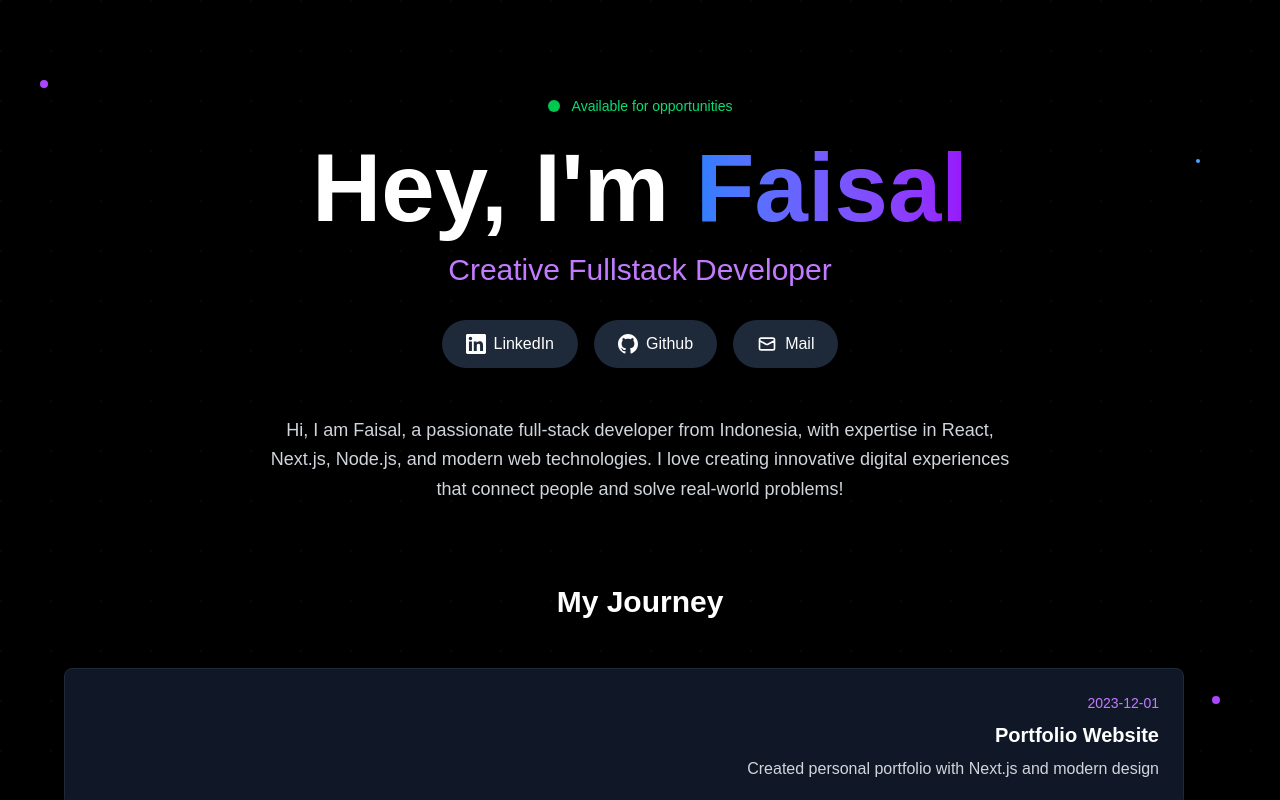
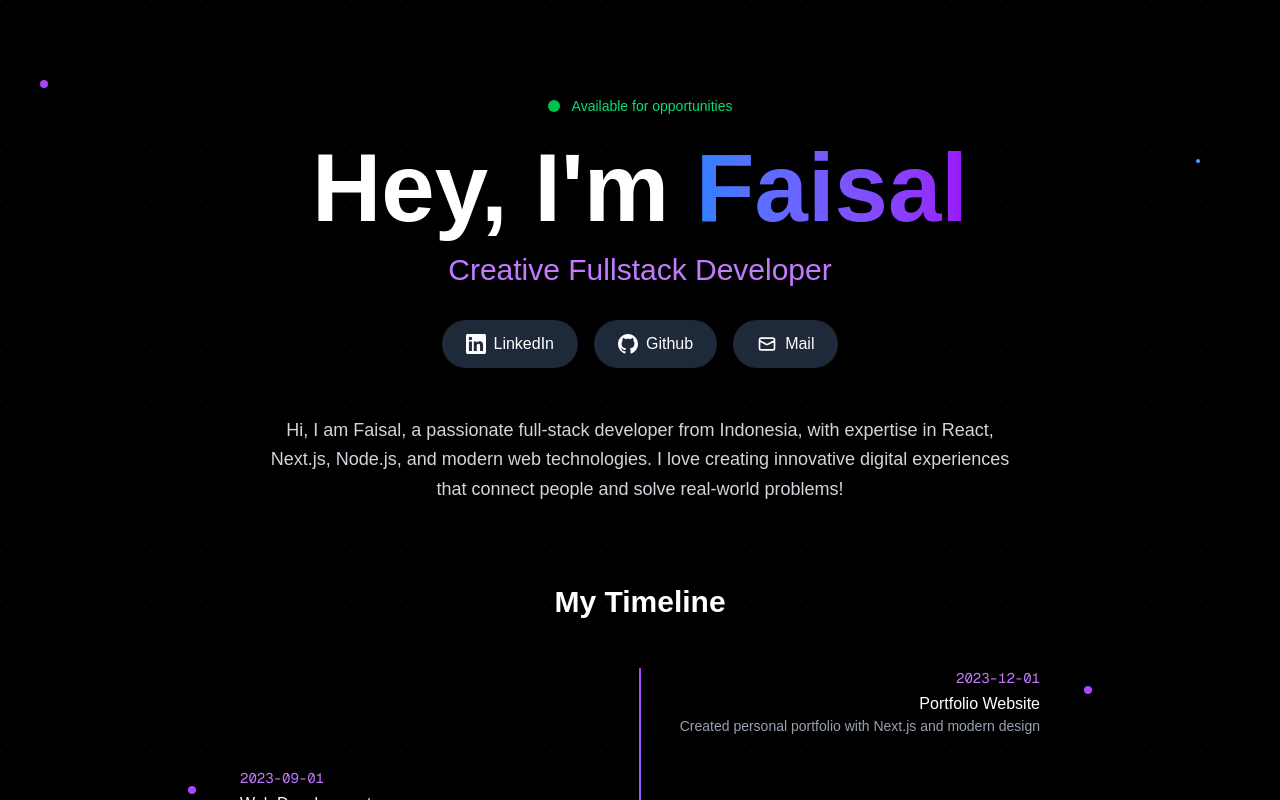
Before and after one commit to FaisalBraitQurohman/faisal-portfolio, a Next.js app: page / in a window 1280 px wide. Shown: the top 800 px of the page. Built offline with nearby package versions, Linux system fonts and the light colour scheme.

Commit message:
Update timeline to match reference design with clean alternating layout

```diff
--- a/app/page.tsx
+++ b/app/page.tsx
@@ -78,8 +78,8 @@ export default function Home() {
 
         {/* Timeline Section */}
         <section className="mb-20">
-          <h2 className="text-3xl font-bold mb-12 text-center">My Journey</h2>
-          <div className="max-w-6xl mx-auto relative">
+          <h2 className="text-3xl font-bold mb-12 text-center">My Timeline</h2>
+          <div className="max-w-4xl mx-auto relative">
             {/* Centered Timeline Line */}
             <div className="absolute left-1/2 transform -translate-x-1/2 top-0 bottom-0 w-0.5 bg-gradient-to-b from-purple-500 to-blue-500"></div>
 
@@ -109,19 +109,17 @@ export default function Home() {
                 side: "right"
               }
             ].map((item, index) => (
-              <div key={index} className={`relative mb-16 ${item.side === 'left' ? 'pr-8' : 'pl-8'}`}>
+              <div key={index} className={`relative mb-8 ${item.side === 'left' ? 'pr-12' : 'pl-12'}`}>
                 {/* Timeline Dot */}
-                <div className={`absolute top-6 w-4 h-4 bg-purple-500 rounded-full border-4 border-black z-10 ${
-                  item.side === 'left' ? 'right-0 transform translate-x-2' : 'left-0 transform -translate-x-2'
+                <div className={`absolute top-4 w-3 h-3 bg-purple-500 rounded-full border-2 border-black z-10 ${
+                  item.side === 'left' ? 'right-0 transform translate-x-1.5' : 'left-0 transform -translate-x-1.5'
                 }`}></div>
 
-                {/* Content Card */}
-                <div className={`bg-gray-900 p-6 rounded-lg border border-gray-800 hover:border-purple-500 transition-all duration-300 hover:scale-105 ${
-                  item.side === 'left' ? 'text-right' : 'text-left'
-                }`}>
-                  <div className="text-purple-400 text-sm mb-2">{item.date}</div>
-                  <h3 className="text-xl font-bold mb-2">{item.title}</h3>
-                  <p className="text-gray-300">{item.description}</p>
+                {/* Content */}
+                <div className={`${item.side === 'left' ? 'text-right' : 'text-left'}`}>
+                  <div className="text-purple-400 text-sm mb-1 font-mono">{item.date}</div>
+                  <div className="text-white font-medium">{item.title}</div>
+                  <div className="text-gray-400 text-sm">{item.description}</div>
                 </div>
               </div>
             ))}
```
